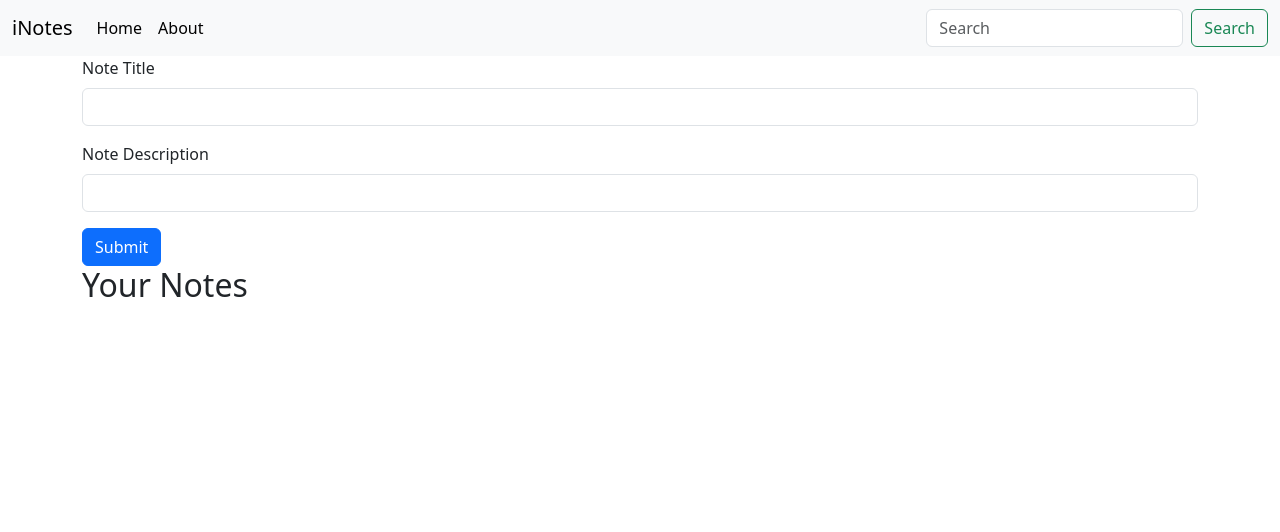
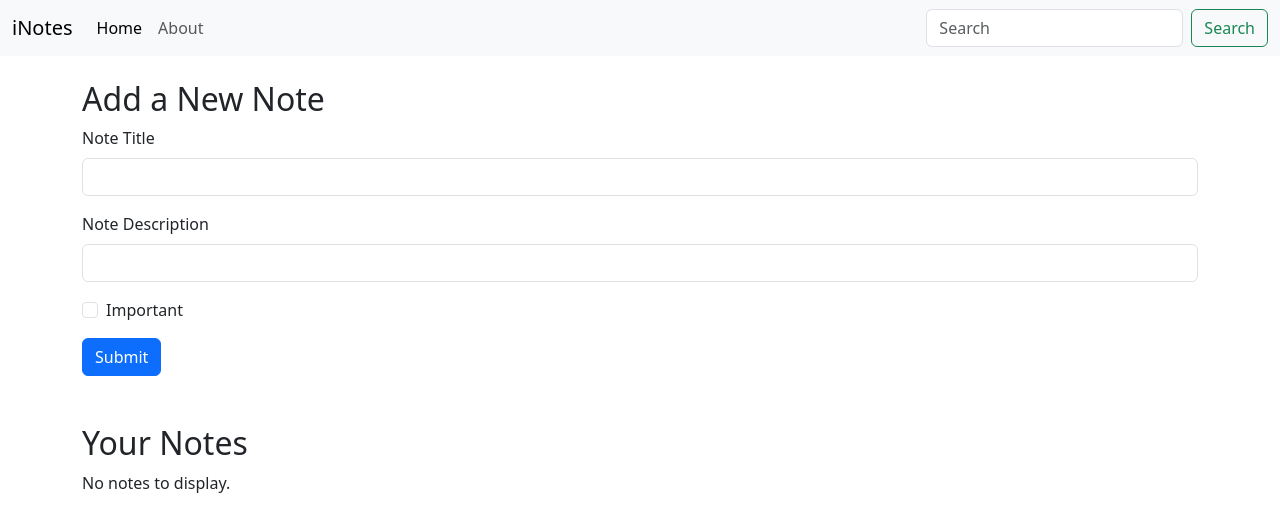
Before and after one commit to makrand2222/fastapi-notes, a FastAPI app: page /api/ in a window 1280 px wide. Shown: the top 532 px of the page. Run offline with FastAPI, Linux system fonts and the light colour scheme; data that the repository does not hold is empty.

Commit message:
[UPDATED] Create and retrieve APIs updated

```diff
--- a/routes/note.py
+++ b/routes/note.py
@@ -14,7 +14,15 @@ async def get_root(request: Request):
     docs = conn.notes.notes.find({})
     newDocs = []
     for doc in docs:
-        newDocs.append({"id": doc["_id"], "note": doc["note"]})
+        newDocs.append(
+            {
+                "id": doc["_id"],
+                "title": doc["title"],
+                "desc": doc["desc"],
+                "important": doc["important"]
+                }
+            )
+    print("newDocs: ",newDocs)
     return templates.TemplateResponse(
         "index.html", {"request": request, "newDocs": newDocs}
     )
@@ -23,3 +31,11 @@ async def get_root(request: Request):
 @note.get('/items/{item_id}')
 def get_item(item_id: int, q: str | None = None):
     return {"item_id": item_id, "q": q}
+
+@note.post('/')
+async def create_item(request: Request):
+    form = await request.form()
+    formDict = dict(form)
+    formDict["important"] = True if formDict.get("important") == "on" else False
+    note = conn.notes.notes.insert_one(formDict)
+    return {"success": True}
--- a/templates/index.html
+++ b/templates/index.html
@@ -1,16 +1,30 @@
-<!doctype html>
+<!DOCTYPE html>
 <html lang="en">
   <head>
-    <meta charset="utf-8">
-    <meta name="viewport" content="width=device-width, initial-scale=1">
-    <title>iNotes, Take your notes!</title>
-    <link href="https://cdn.jsdelivr.net/npm/bootstrap@5.3.6/dist/css/bootstrap.min.css" rel="stylesheet" integrity="sha384-4Q6Gf2aSP4eDXB8Miphtr37CMZZQ5oXLH2yaXMJ2w8e2ZtHTl7GptT4jmndRuHDT" crossorigin="anonymous">
+    <meta charset="utf-8" />
+    <meta name="viewport" content="width=device-width, initial-scale=1" />
+    <title>iNotes - Take your notes!</title>
+    <link
+      href="https://cdn.jsdelivr.net/npm/bootstrap@5.3.6/dist/css/bootstrap.min.css"
+      rel="stylesheet"
+      integrity="sha384-4Q6Gf2aSP4eDXB8Miphtr37CMZZQ5oXLH2yaXMJ2w8e2ZtHTl7GptT4jmndRuHDT"
+      crossorigin="anonymous"
+    />
   </head>
   <body>
+    <!-- Navbar -->
     <nav class="navbar navbar-expand-lg bg-body-tertiary">
       <div class="container-fluid">
         <a class="navbar-brand" href="#">iNotes</a>
-    <button class="navbar-toggler" type="button" data-bs-toggle="collapse" data-bs-target="#navbarSupportedContent" aria-controls="navbarSupportedContent" aria-expanded="false" aria-label="Toggle navigation">
+        <button
+          class="navbar-toggler"
+          type="button"
+          data-bs-toggle="collapse"
+          data-bs-target="#navbarSupportedContent"
+          aria-controls="navbarSupportedContent"
+          aria-expanded="false"
+          aria-label="Toggle navigation"
+        >
           <span class="navbar-toggler-icon"></span>
         </button>
         <div class="collapse navbar-collapse" id="navbarSupportedContent">
@@ -19,39 +33,85 @@
               <a class="nav-link active" aria-current="page" href="#">Home</a>
             </li>
             <li class="nav-item">
-          <a class="nav-link active" aria-current="page" href="#">About</a>
+              <a class="nav-link" href="#">About</a>
             </li>
-
           </ul>
           <form class="d-flex" role="search">
-        <input class="form-control me-2" type="search" placeholder="Search" aria-label="Search"/>
-        <button class="btn btn-outline-success" type="submit">Search</button>
+            <input
+              class="form-control me-2"
+              type="search"
+              placeholder="Search"
+              aria-label="Search"
+            />
+            <button class="btn btn-outline-success" type="submit">
+              Search
+            </button>
           </form>
         </div>
       </div>
     </nav>
 
-<div class="container">
-    <form method = "post">
+    <!-- Note Form -->
+    <div class="container mt-4">
+      <h2>Add a New Note</h2>
+      <form method="post">
         <div class="mb-3">
           <label for="title" class="form-label">Note Title</label>
-    <input type="text" class="form-control" id="title" aria-describedby="titleHelp">
+          <input
+            type="text"
+            class="form-control"
+            id="title"
+            name="title"
+            required
+          />
         </div>
         <div class="mb-3">
           <label for="desc" class="form-label">Note Description</label>
-    <input type="text" class="form-control" id="desc">
+          <input
+            type="text"
+            class="form-control"
+            id="desc"
+            name="description"
+            required
+          />
+        </div>
+        <div class="mb-3 form-check">
+          <input
+            type="checkbox"
+            class="form-check-input"
+            name="important"
+            id="important"
+          />
+          <label class="form-check-label" for="important">Important</label>
         </div>
         <button type="submit" class="btn btn-primary">Submit</button>
       </form>
     </div>
-<div class="container">
+
+    <!-- Display Notes -->
+    <div class="container mt-5">
       <h2>Your Notes</h2>
+      {% if newDocs %}
         {% for item in newDocs %}
-    <div>
-      {{item.note}}
+          <div class="card my-2">
+            <div class="card-body">
+              <h5 class="card-title">{{ item.title }}</h5>
+              <p class="card-text">{{ item.desc }}</p>
+              {% if item.important %}
+                <span class="badge bg-warning text-dark">Important</span>
+              {% endif %}
+            </div>
           </div>
         {% endfor %}
+      {% else %}
+        <p>No notes to display.</p>
+      {% endif %}
     </div>
-    <script src="https://cdn.jsdelivr.net/npm/bootstrap@5.3.6/dist/js/bootstrap.bundle.min.js" integrity="sha384-j1CDi7MgGQ12Z7Qab0qlWQ/Qqz24Gc6BM0thvEMVjHnfYGF0rmFCozFSxQBxwHKO" crossorigin="anonymous"></script>
+
+    <script
+      src="https://cdn.jsdelivr.net/npm/bootstrap@5.3.6/dist/js/bootstrap.bundle.min.js"
+      integrity="sha384-j1CDi7MgGQ12Z7Qab0qlWQ/Qqz24Gc6BM0thvEMVjHnfYGF0rmFCozFSxQBxwHKO"
+      crossorigin="anonymous"
+    ></script>
   </body>
 </html>
```
Also changed, not shown: 2 other files. Lines whose indentation alone changed are shown as unchanged.
